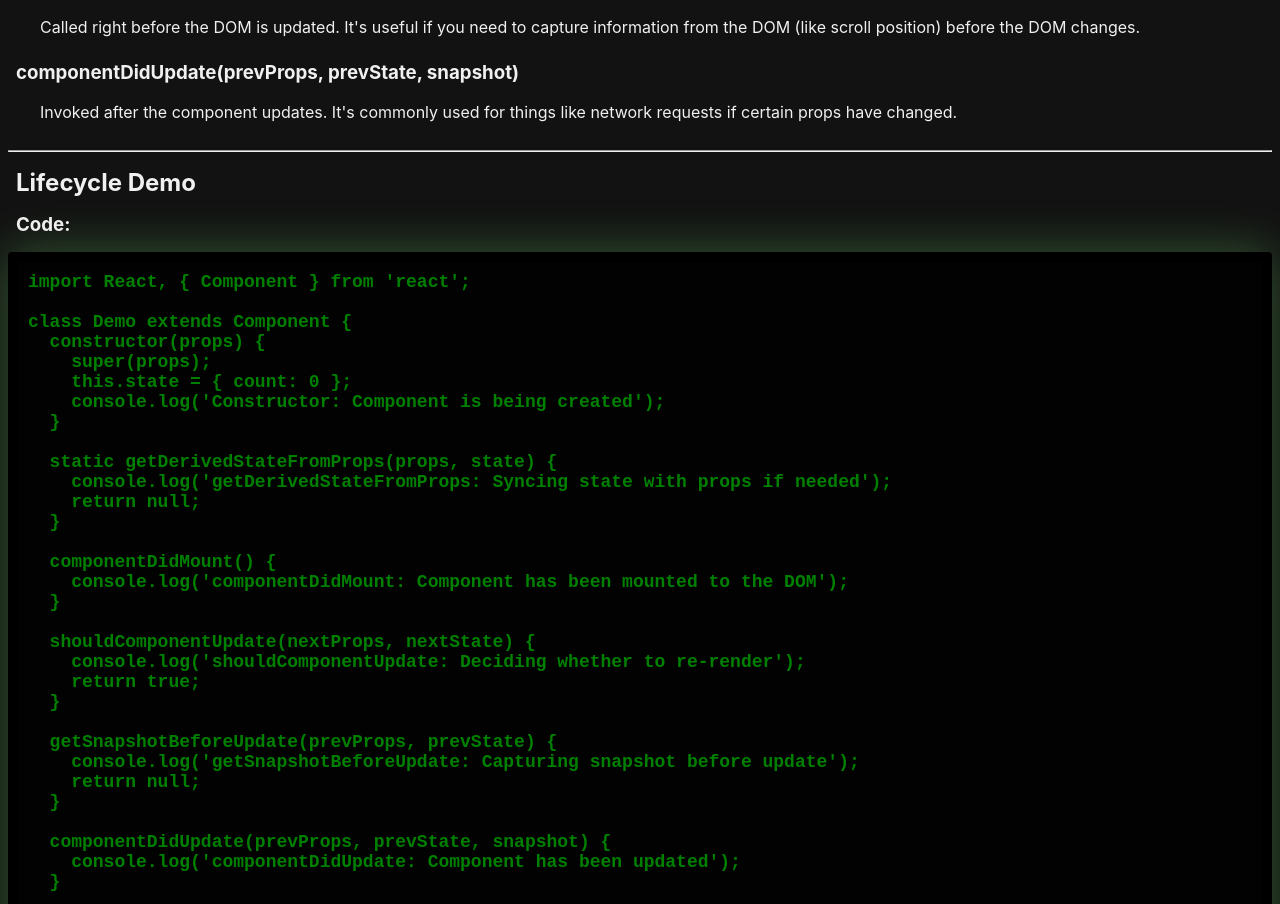
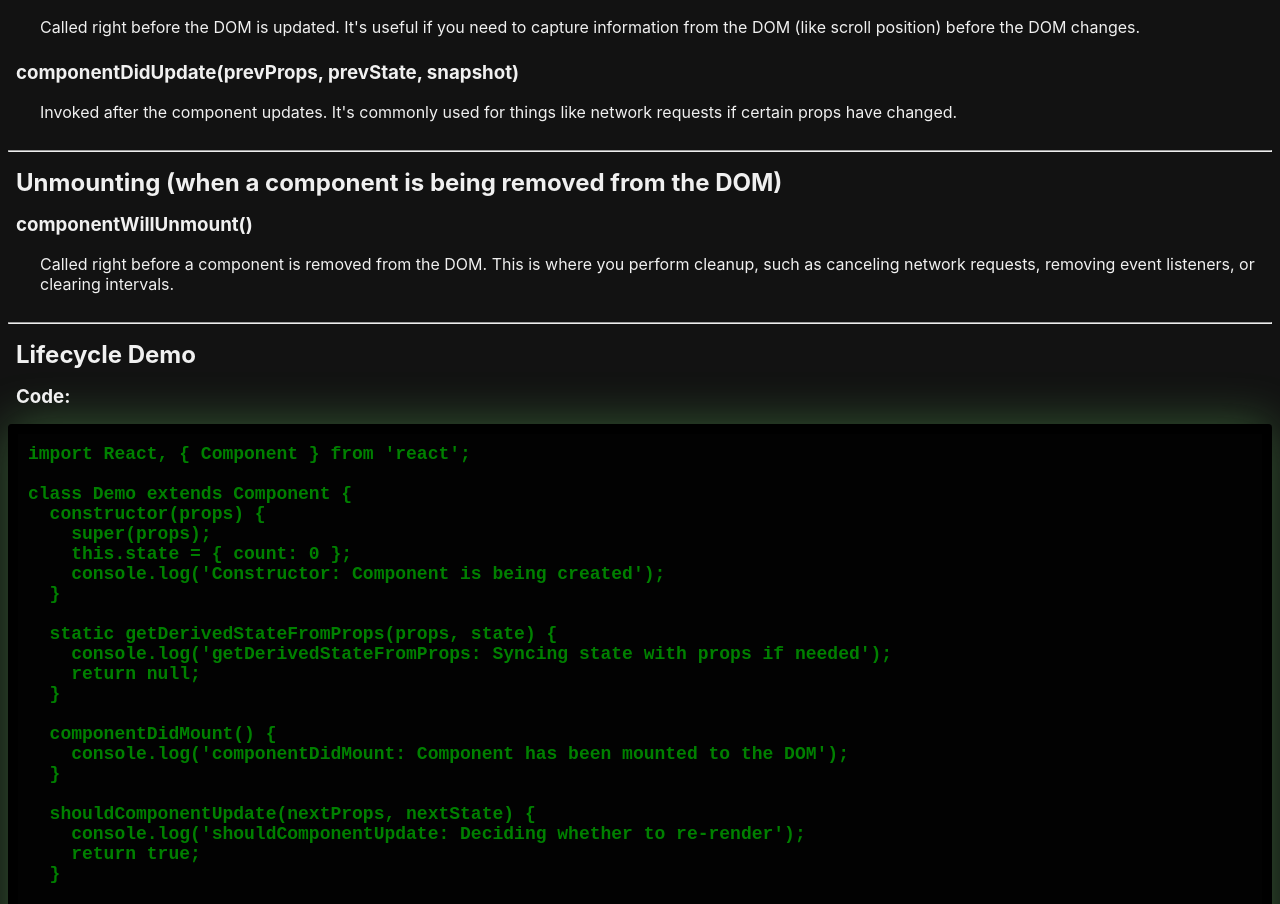
Before and after one commit to rees-kyle/react_showcase, a React (Create React App) app in the folder project/: page /lifecycle-methods in a window 1280 px wide. Shown: the part 1701-2605 px from the top of the page. Built offline with nearby package versions, Linux system fonts and the light colour scheme.

Commit message:
Add Unmounting component
- Added component file.
- Added to index in components folder.
- Imported and added component to page.

```diff
--- /dev/null
+++ b/project/src/components/component_lifecycle/lifecycle_methods/Unmounting.js
@@ -0,0 +1,16 @@
+const Unmounting = () => {
+    return (
+        <div>
+            <br/>
+            <hr/>
+            <h2>Unmounting (when a component is being removed from the DOM)</h2>
+            <h3>componentWillUnmount()</h3>
+            <p>
+                Called right before a component is removed from the DOM.
+                This is where you perform cleanup, such as canceling network requests, removing event listeners, or clearing intervals.
+            </p>
+        </div>
+    );
+};
+
+export default Unmounting;
--- a/project/src/components/component_lifecycle/lifecycle_methods/index.js
+++ b/project/src/components/component_lifecycle/lifecycle_methods/index.js
@@ -2,3 +2,4 @@ export { default as Demo } from './Demo';
 export { default as LifecycleMethods } from './LifecycleMethods';
 export { default as Mounting } from './Mounting';
 export { default as Updating } from './Updating';
+export { default as Unmounting } from './Unmounting';
--- a/project/src/pages/component_lifecycle/LifecycleMethodsPage.js
+++ b/project/src/pages/component_lifecycle/LifecycleMethodsPage.js
@@ -2,7 +2,8 @@ import {
   Demo,
   LifecycleMethods,
   Mounting,
-  Updating
+  Updating,
+  Unmounting
 } from '../../components/component_lifecycle/lifecycle_methods';
 
 const LifecycleMethodsPage = () => {
@@ -11,6 +12,7 @@ const LifecycleMethodsPage = () => {
       <LifecycleMethods />
       <Mounting />
       <Updating />
+      <Unmounting />
       <Demo />
     </>
   );
```
